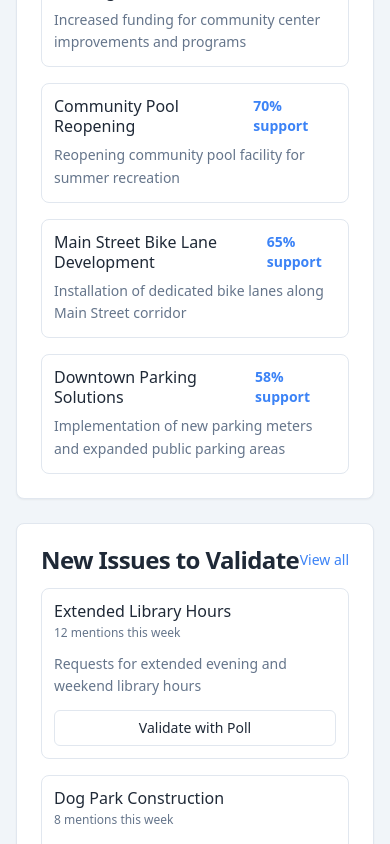
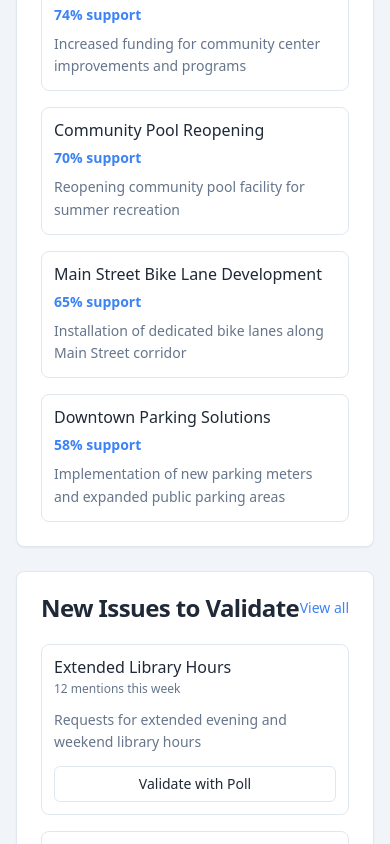
Before and after one commit to kmcost/serve-v3-current, a React (Vite) app: page / in a window 390 px wide. Shown: the part 880-1724 px from the top of the page. Built offline with nearby package versions, Linux system fonts and the light colour scheme.

Commit message:
Fix: Mobile layout improvements
- Stack title/percentage vertically in ValidatedIssues
- Add whitespace-nowrap to Trending/IndividualIssues
- Increase header/button spacing
- Improve IndividualIssues mobile layout
- Enhance mobile-first stacking

```diff
--- a/src/components/dashboard/IndividualIssues.tsx
+++ b/src/components/dashboard/IndividualIssues.tsx
@@ -58,7 +58,7 @@ export function IndividualIssues() {
 
   return (
     <Card>
-      <CardHeader className="flex flex-row items-center justify-between space-y-0 pb-4">
+      <CardHeader className="flex flex-row items-center justify-between space-y-0 pb-6">
         <CardTitle>High-Priority Requests</CardTitle>
         <Link
           to="/inbox"
@@ -71,8 +71,8 @@ export function IndividualIssues() {
         <div className="space-y-4">
           {issues.slice(0, 5).map((issue) => (
             <div key={issue.id} className="space-y-3 p-3 rounded-lg border bg-card">
-              <div className="flex items-start justify-between gap-2">
-                <div className="space-y-1">
+              <div className="flex flex-col sm:flex-row sm:items-start sm:justify-between gap-2">
+                <div className="space-y-1 flex-1">
                   <p className="text-sm font-medium">
                     {issue.constituent?.name}
                   </p>
@@ -80,11 +80,11 @@ export function IndividualIssues() {
                     {issue.title}
                   </h3>
                 </div>
-                <div className="flex flex-col items-end gap-1">
-                  <span className={`px-2 py-1 rounded-full text-xs font-medium ${getPriorityColor(issue.priority || 'low')}`}>
+                <div className="flex flex-col gap-1 sm:items-end">
+                  <span className={`px-2 py-1 rounded-full text-xs font-medium whitespace-nowrap ${getPriorityColor(issue.priority || 'low')}`}>
                     {issue.priority}
                   </span>
-                  <span className="text-xs text-muted-foreground">
+                  <span className="text-xs text-muted-foreground whitespace-nowrap">
                     {issue.timeframe}
                   </span>
                 </div>
--- a/src/components/dashboard/TrendingIssues.tsx
+++ b/src/components/dashboard/TrendingIssues.tsx
@@ -55,7 +55,7 @@ export function TrendingIssues() {
 
   return (
     <Card>
-      <CardHeader className="flex flex-row items-center justify-between space-y-0 pb-4">
+      <CardHeader className="flex flex-row items-center justify-between space-y-0 pb-6">
         <CardTitle>New Issues to Validate</CardTitle>
         <Link
           to="/issues"
@@ -73,7 +73,8 @@ export function TrendingIssues() {
                   {issue.title}
                 </h3>
                 <p className="text-xs text-muted-foreground">
-                  {issue.mentions} mentions {issue.timeframe}
+                  <span className="whitespace-nowrap">{issue.mentions} mentions</span>{' '}
+                  <span className="whitespace-nowrap">{issue.timeframe}</span>
                 </p>
               </div>
               <p className="text-sm text-muted-foreground leading-relaxed">
--- a/src/components/dashboard/ValidatedIssues.tsx
+++ b/src/components/dashboard/ValidatedIssues.tsx
@@ -49,7 +49,7 @@ export function ValidatedIssues() {
 
   return (
     <Card>
-      <CardHeader className="flex flex-row items-center justify-between space-y-0 pb-4">
+      <CardHeader className="flex flex-row items-center justify-between space-y-0 pb-6">
         <CardTitle>Top 5 Issues in Your Community</CardTitle>
         <Link
           to="/issues"
@@ -62,11 +62,11 @@ export function ValidatedIssues() {
         <div className="space-y-4">
           {issues.slice(0, 5).map((issue) => (
             <div key={issue.id} className="space-y-2 p-3 rounded-lg border bg-card">
-              <div className="flex items-center justify-between">
+              <div className="flex flex-col sm:flex-row sm:items-center sm:justify-between gap-2">
                 <h3 className="font-medium text-foreground leading-tight">
                   {issue.title}
                 </h3>
-                <span className="text-sm font-semibold text-primary">
+                <span className="text-sm font-semibold text-primary whitespace-nowrap">
                   {issue.supportPercentage}% support
                 </span>
               </div>
```
